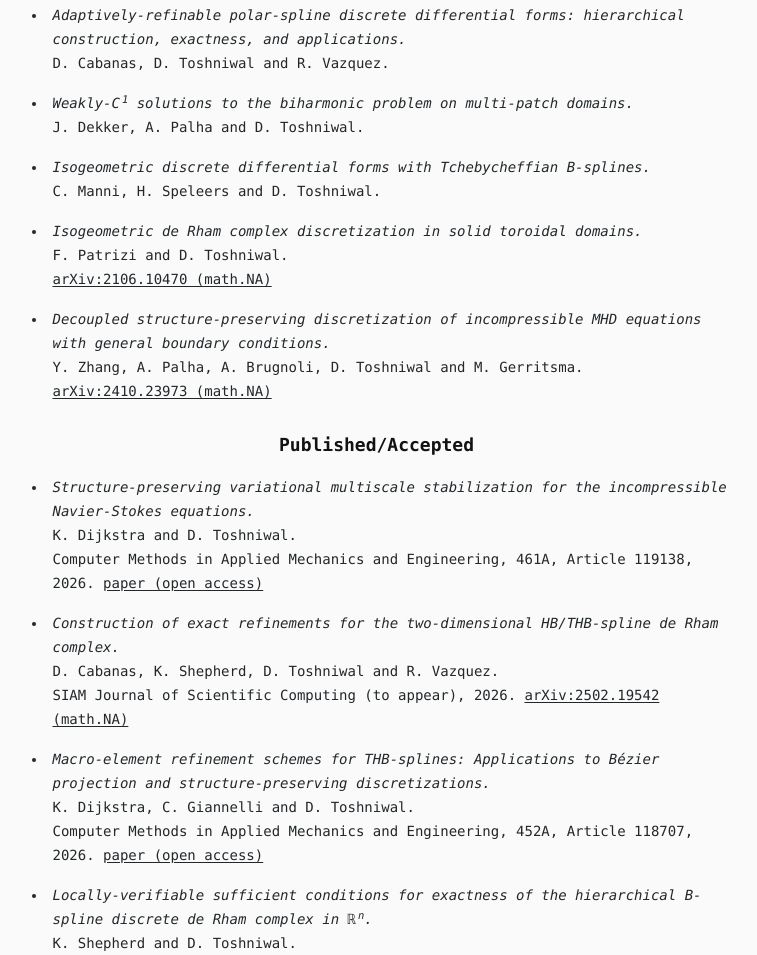
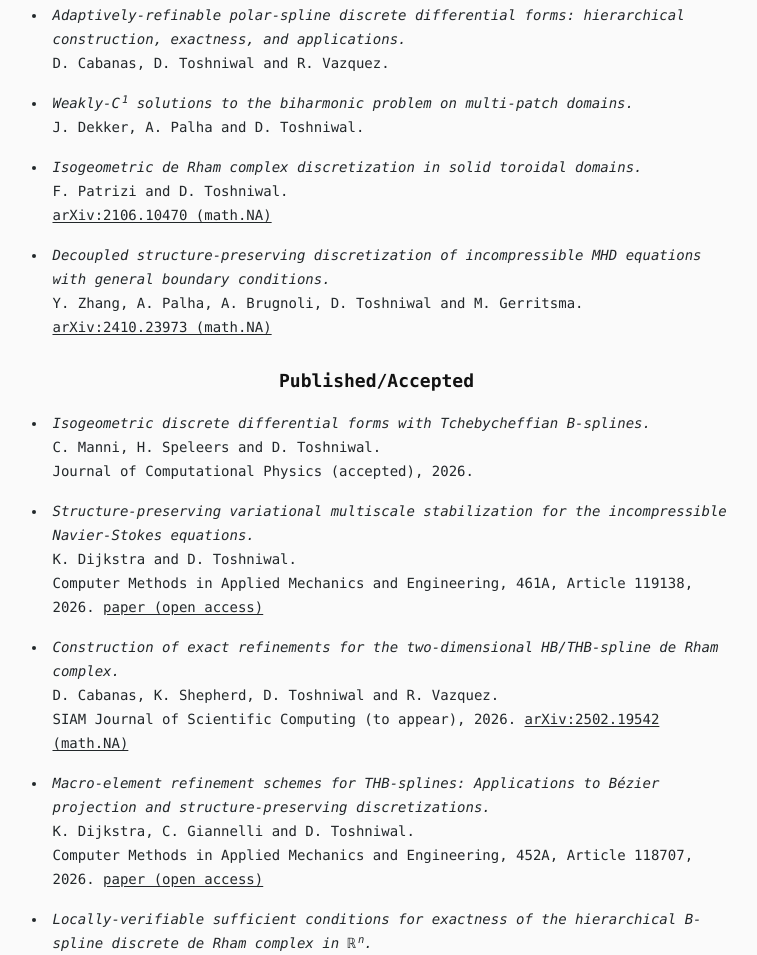
Before and after one commit to dtoshniwal/dtoshniwal.github.io, an Astro site: page /research in a window 1280 px wide. Shown: the part 1041-1996 px from the top of the page, without its empty margins (256-1013 px from the left). Built offline with nearby package versions, Linux system fonts and the light colour scheme; Astro itself is replaced by a stand-in of ours.

Commit message:
Update research.md to move accepted paper
Moved the paper on Isogeometric discrete differential forms to the Published/Accepted section.

```diff
--- a/src/pages/research.md
+++ b/src/pages/research.md
@@ -67,9 +67,6 @@ D. Cabanas, D. Toshniwal and R. Vazquez.
 * <i>Weakly-C<sup>1</sup> solutions to the biharmonic problem on multi-patch domains.</i><br>
 J. Dekker, A. Palha and D. Toshniwal.
 
-* <i>Isogeometric discrete differential forms with Tchebycheffian B-splines.</i><br>
-C. Manni, H. Speleers and D. Toshniwal.
-
 * <i>Isogeometric de Rham complex discretization in solid toroidal domains.</i><br>
 F. Patrizi and D. Toshniwal.<br>
 [arXiv:2106.10470 (math.NA)](https://arxiv.org/abs/2106.10470)
@@ -80,6 +77,10 @@ Y. Zhang, A. Palha, A. Brugnoli, D. Toshniwal and M. Gerritsma.<br>
 
 
 <h3 align="center">Published/Accepted</h3>
+
+* <i>Isogeometric discrete differential forms with Tchebycheffian B-splines.</i><br>
+C. Manni, H. Speleers and D. Toshniwal.<br>
+Journal of Computational Physics (accepted), 2026.
 
 * <i>Structure-preserving variational multiscale stabilization for the incompressible Navier-Stokes equations.</i><br>
 K. Dijkstra and D. Toshniwal.<br>
```
